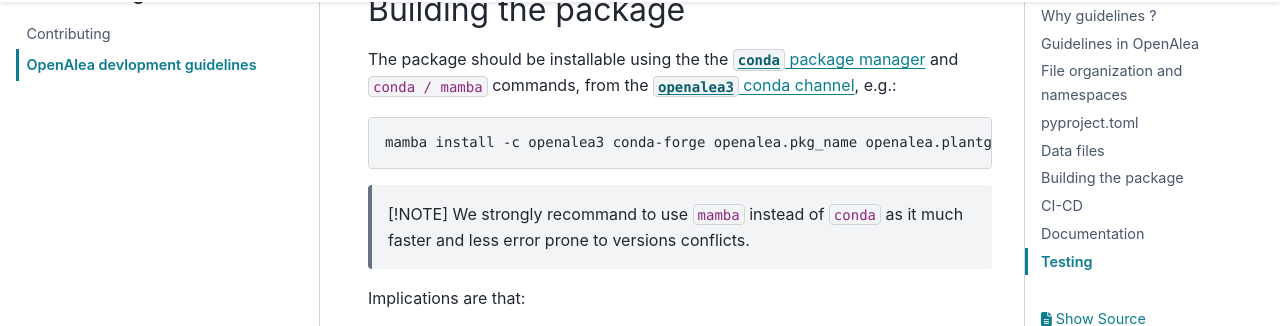
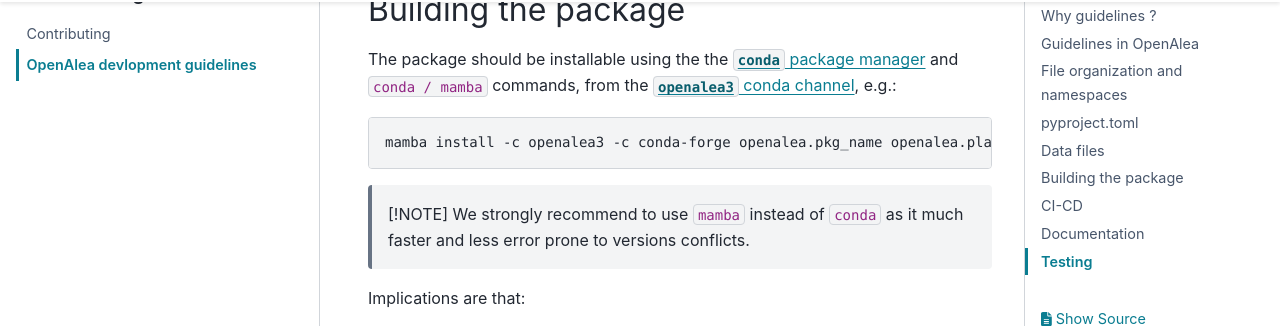
Before and after one commit to openalea/openalea.rtfd.io, a Sphinx documentation site: the page built from doc/development/guidelines.md, in a window 1280 px wide and 900 px high, scrolled down 7885 px. Shown: the part 126-452 px from the top of the window. Built offline with Sphinx 7.4.7 and the PyData theme 0.15.4, drawn with Linux system fonts in a browser that asks for light colours.

Commit message:
Fix typos guidelines.md
* add -c before conda-forge
* fix recommand to recommend

````diff
--- a/doc/development/guidelines.md
+++ b/doc/development/guidelines.md
@@ -285,7 +285,7 @@
 
 ### Large data files
 
-Large data files should not be included in the package, so as to keep your repository lightweight and functional. Instead, they should be stored in a separate place and be accessed via [Pooch](https://www.fatiando.org/pooch/latest/).
+Large data files should not be included in the package, so as to keep your repository lightweight and functional. Instead, they should be stored in a separate place and be accessed via [Pooch](https://www.fatiando.org/pooch).
 
 We don't have any example in OpenAlea yet, but please contact us if you think you need to include this solution in your package.
 
@@ -294,11 +294,11 @@
 The package should be installable using the the [`conda` package manager](https://docs.conda.io/projects/conda/en/latest/index.html) and `conda / mamba` commands, from the [`openalea3` conda channel](https://anaconda.org/openalea3), e.g.:
 
 ```bash
-mamba install -c openalea3 conda-forge openalea.pkg_name openalea.plantgl numpy
+mamba install -c openalea3 -c conda-forge openalea.pkg_name openalea.plantgl numpy
 ```
 
 > [!NOTE]
-> We strongly recommand to use `mamba` instead of `conda` as it much faster and less error prone to versions conflicts.
+> We strongly recommend to use `mamba` instead of `conda` as it much faster and less error prone to versions conflicts.
 
 Implications are that:
 
````
